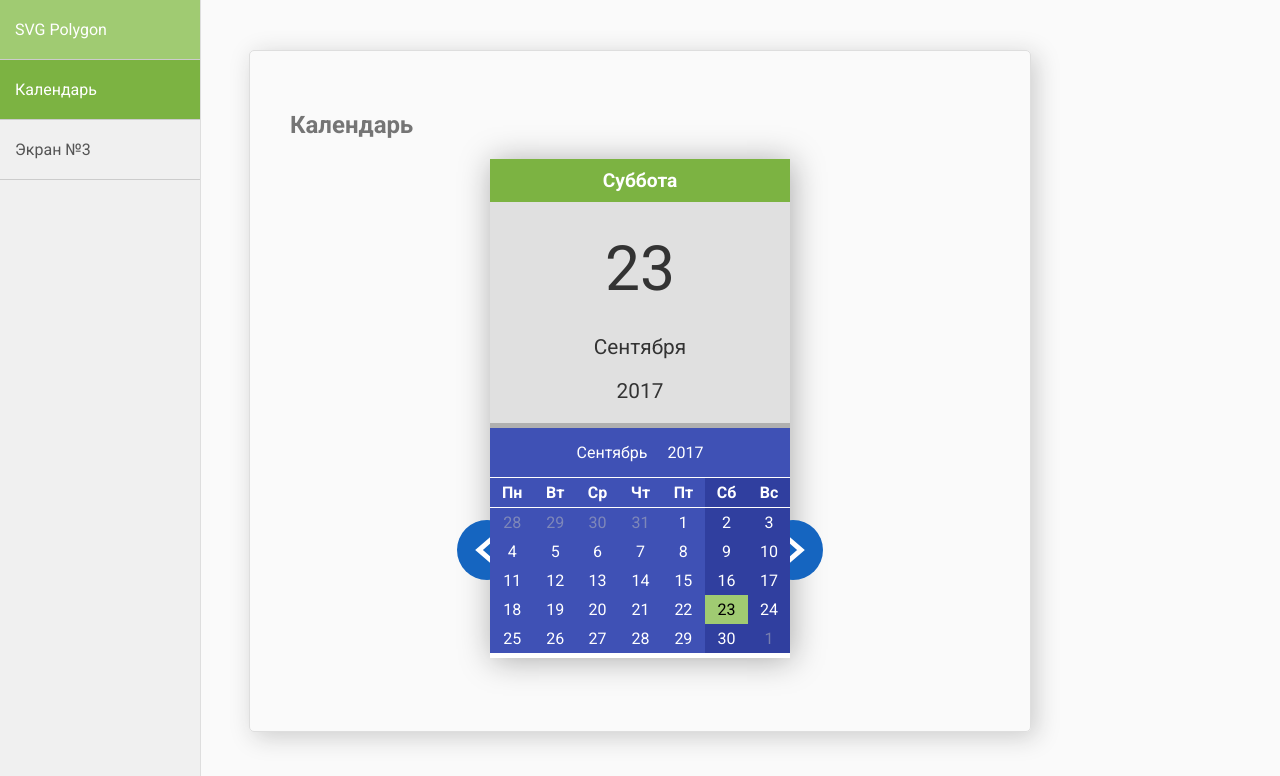
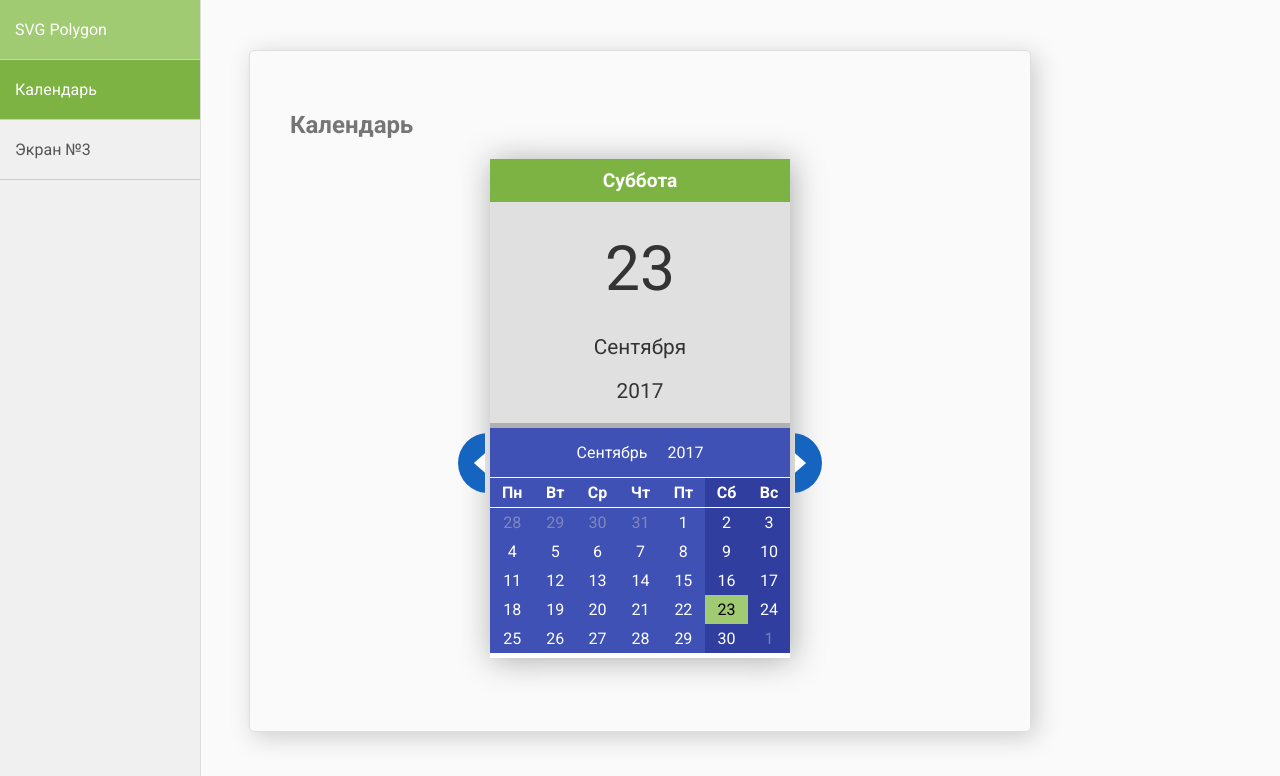
Before and after one commit to AlekseyTrubitsyn/react-spa, a React app: page / in a window 1280 px wide. Both pictures are taken after a click on the link "Календарь". Shown: the top 776 px of the page. Built offline with nearby package versions, Linux system fonts and the light colour scheme.

Commit message:
pretify paginators

```diff
--- a/public/app.css
+++ b/public/app.css
@@ -241,18 +241,18 @@ body > div {
 
 .calendar-body .paginator-svg {
     position: absolute;
-    left: -60px;
-    top: 40%;
+    left: -65px;
+    top: 5px;
 }
 
 .calendar-body .paginator-svg-right {
     position: absolute;
-    right: -60px;
-    top: 40%;
+    right: -65px;
+    top: 5px;
 }
 
 .paginator {
-    transform: translateX(45%);
+    transform: translateX(55%);
     fill: #1565c0;
     transition: all 0.35s ease-out;
     cursor: pointer;
@@ -260,12 +260,12 @@ body > div {
 }
 
 .paginator-right {
-    transform: translateX(-45%);
+    transform: translateX(-55%);
 }
 
 .paginator:hover {
     transform: none;
-    fill: #A0CB72;
+    fill: #7CB342;
 }
 
 .animatedPulse {
--- a/src/components/CalendarScreen/CalendarBody.jsx
+++ b/src/components/CalendarScreen/CalendarBody.jsx
@@ -114,13 +114,13 @@ class CalendarBody extends React.Component {
         <svg className="paginator-svg" width="60" height="60" onClick={ this.handleMonthDecrease }>
           <g className="paginator">
             <circle cx="30" cy="30" r="30"></circle>
-            <path className="paginator__arrow" d="M 37 17 L 22 30 L 37 43" stroke="white" strokeWidth="5"/>
+            <path className="paginator__arrow" d="M 37 17 L 22 30 L 37 43" stroke="white" strokeWidth="8"/>
           </g>
         </svg>
         <svg className="paginator-svg-right" width="60" height="60" onClick={ this.handleMonthIncrease }>
           <g className="paginator paginator-right">
             <circle cx="30" cy="30" r="30"></circle>
-            <path className="paginator__arrow" d="M 23 17 L 38 30 L 23 43" stroke="white" strokeWidth="5"/>
+            <path className="paginator__arrow" d="M 23 17 L 38 30 L 23 43" stroke="white" strokeWidth="8"/>
           </g>
         </svg>
         <div className="calendar-widget__sub-header">
```
